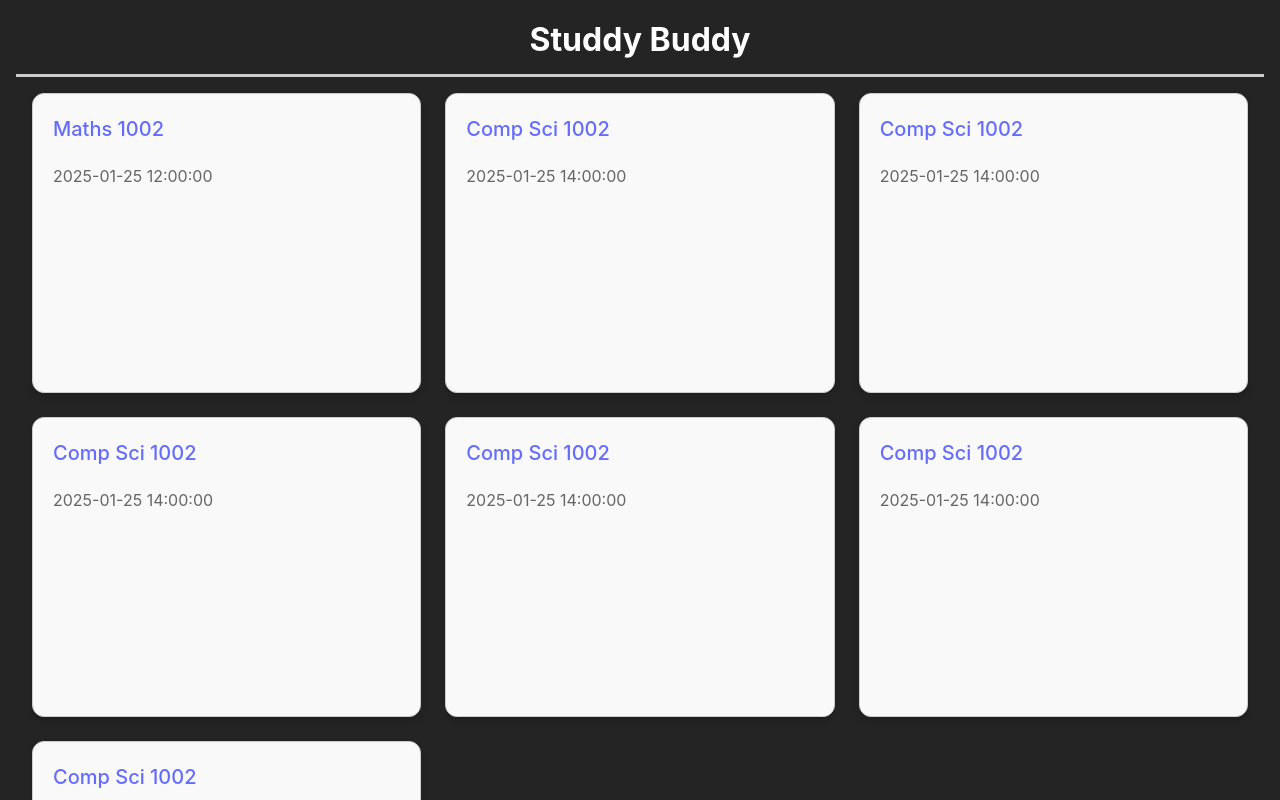
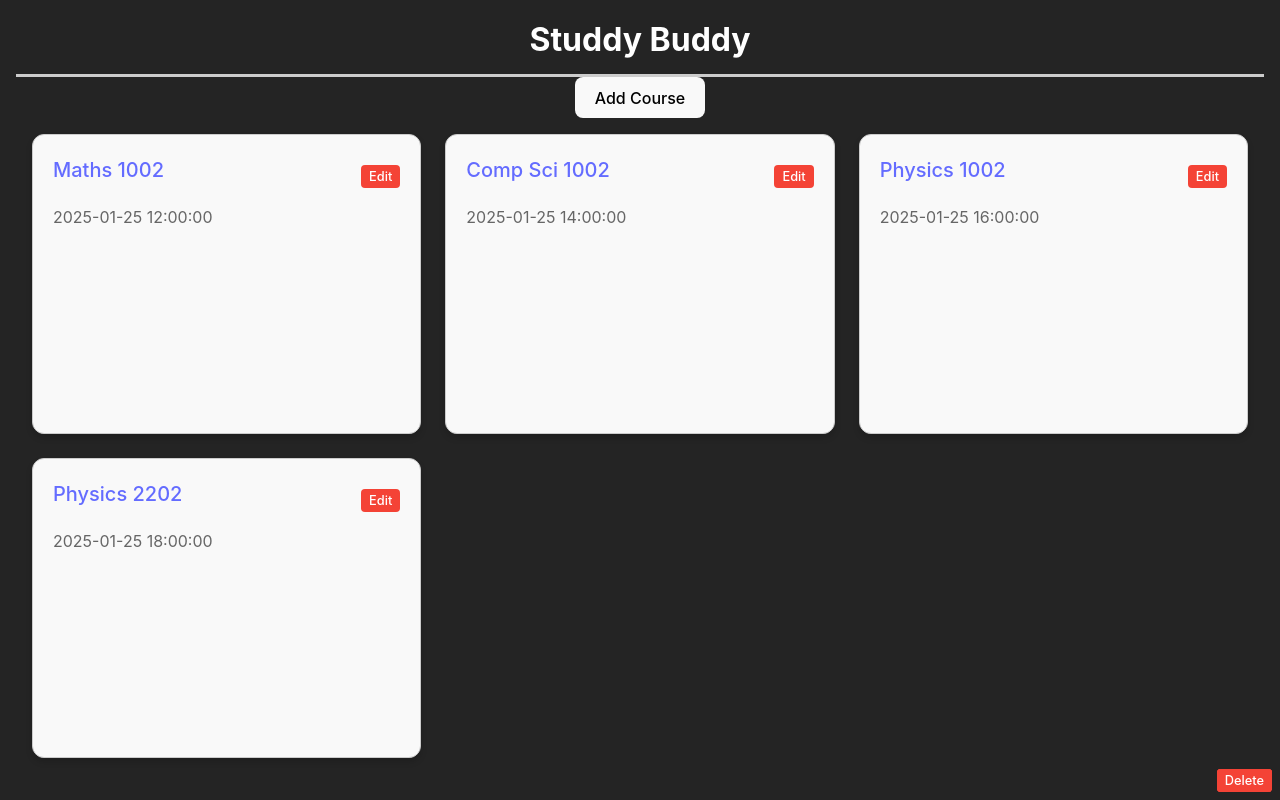
Before and after one commit to f0rbit/studdy-buddy, a React (Vite) app: page / in a window 1280 px wide. Built offline with nearby package versions, Linux system fonts and the light colour scheme.

Commit message:
added funcs

```diff
--- a/src/App.jsx
+++ b/src/App.jsx
@@ -15,29 +15,14 @@ const default_courses = [
     last_updated: '2025-01-25 14:00:00',
   },
   {
-    id: 2,
-    title: 'Comp Sci 1002',
-    last_updated: '2025-01-25 14:00:00',
+    id: 3,
+    title: 'Physics 1002',
+    last_updated: '2025-01-25 16:00:00',
   },
   {
-    id: 2,
-    title: 'Comp Sci 1002',
-    last_updated: '2025-01-25 14:00:00',
-  },
-  {
-    id: 2,
-    title: 'Comp Sci 1002',
-    last_updated: '2025-01-25 14:00:00',
-  },
-  {
-    id: 2,
-    title: 'Comp Sci 1002',
-    last_updated: '2025-01-25 14:00:00',
-  },
-  {
-    id: 2,
-    title: 'Comp Sci 1002',
-    last_updated: '2025-01-25 14:00:00',
+    id: 4,
+    title: 'Physics 2202',
+    last_updated: '2025-01-25 18:00:00',
   },
 ];
 
@@ -79,8 +64,27 @@ function App() {
     setNotes(updated_notes);
   };
 
+  const addCourse = (newCourse) => {
+    setCourses([...courses, newCourse]);
+  };
+
+  const deleteCourse = (id) => {
+    setCourses(courses.filter(course => course.id !== id));
+  };
+
+  const updateCourseTitle = (id, newTitle) => {
+    const updatedCourses = courses.map((course) => {
+      if (course.id === id) {
+        return { ...course, title: newTitle };
+      } else {
+        return course;
+      }
+    });
+    setCourses(updatedCourses);
+  };
+
   return (
-    <AppData.Provider value={{ courses, notes, page, selected_course, selected_note, setSelectedNote, setCourses, setNotes, setPage, setSelectedCourse, updateNote }}>
+    <AppData.Provider value={{ courses, notes, page, selected_course, selected_note, setSelectedNote, setCourses, setNotes, setPage, setSelectedCourse, updateNote, addCourse, deleteCourse }}>
       {page === 'dashboard' ? <Dashboard /> : <Notes />}
     </AppData.Provider>
   );
--- a/src/components/course_card.jsx
+++ b/src/components/course_card.jsx
@@ -1,30 +1,69 @@
-import { useContext } from "react";
+import { useState, useContext } from "react";
 import { AppData } from "../App";
 
+export default function CourseCard({ course }) {
+  const { setPage, setSelectedCourse, deleteCourse, updateCourseTitle } = useContext(AppData);
 
-export default function CourseCard({ course }) {
-  const { setPage, setSelectedCourse } = useContext(AppData);
+  const [isEditing, setIsEditing] = useState(false);  // Track whether we're editing the title
+  const [newTitle, setNewTitle] = useState(course.title);  // Store the new title
 
   function handleClick() {
     setPage('notes');
     setSelectedCourse(course.id);
   }
 
+  function handleDelete(event) {
+    event.stopPropagation();  // Prevent triggering the onClick handler for navigation
+    const confirmDelete = window.confirm(`Are you sure you want to delete ${course.title}?`);
+    if (confirmDelete) {
+      deleteCourse(course.id);  // Proceed with delete if confirmed
+    }
+  }
 
+  function handleEditToggle(event) {
+    event.stopPropagation();
+    setIsEditing(prev => !prev);
+  }
+
+  function handleTitleChange(event) {
+    setNewTitle(event.target.value);
+  }
+
+  function handleSave() {
+    updateCourseTitle(course.id, newTitle);
+    setIsEditing(false);
+  }
 
   return (
     <div className="course-card" onClick={handleClick}>
-      <h1 className="course-title">
-        <a role="button" onClick={(e) => {
-          e.stopPropagation();
-          handleClick()
-          setPage('notes'); // TALK TO CAM ABOUT NOTES PAGE SPECIFICS
-          setSelectedCourse(course.id);
-        }}>
-          {course.title}
-        </a>
-      </h1>
+      <div className="course-card-header">
+        {isEditing ? (
+          <input
+            type="text"
+            value={newTitle}
+            onChange={handleTitleChange}
+            className="edit-course-input"
+            autoFocus
+          />
+        ) : (
+          <h1 className="course-title">
+            <a
+              role="button"
+              onClick={(e) => {
+                e.stopPropagation(); // Prevent navigation on title click
+                handleClick(); // Go to notes page
+              }}
+            >
+              {course.title}
+            </a>
+          </h1>
+        )}
+        <button className="edit-button" onClick={handleEditToggle}>
+          {isEditing ? 'Save' : 'Edit'}
+        </button>
+      </div>
       <p className="course-updated">{course.last_updated}</p>
+      <button onClick={handleDelete} className="delete-button">Delete</button>  {/* Delete button */}
     </div>
   );
 }
--- a/src/index.css
+++ b/src/index.css
@@ -422,3 +422,74 @@ button:focus-visible {
   color: #666;
   margin-top: 8px;
 }
+
+.course-card-header {
+  display: flex;
+  justify-content: space-between;
+  align-items: center;
+  position: relative;
+}
+
+.edit-button {
+  font-size: 0.8em;
+  padding: 4px 8px;
+  background-color: #f44336;
+  color: white;
+  border: none;
+  border-radius: 4px;
+  cursor: pointer;
+}
+
+.edit-button:hover {
+  background-color: #d32f2f;
+}
+
+/* Smaller delete button in the bottom-right corner */
+.delete-button {
+  position: absolute;
+  bottom: 8px;
+  right: 8px;
+  font-size: 0.8em;
+  background-color: #f44336;
+  color: white;
+  border: none;
+  border-radius: 4px;
+  padding: 4px 8px;
+  cursor: pointer;
+}
+
+.delete-button:hover {
+  background-color: #d32f2f;
+}
+
+/* Input field when editing the title */
+.edit-course-input {
+  font-size: 1.2em;
+  padding: 8px;
+  width: 100%;
+  border: 1px solid #ccc;
+  border-radius: 4px;
+  box-sizing: border-box;
+}
+
+.add-course-button {
+  width: 100%; /* Take up full width of a grid column */
+  min-height: 300px; /* Matches the minimum height of a course card */
+  display: flex;
+  justify-content: center;
+  align-items: center;
+  background-color: #4caf50;
+  color: white;
+  font-size: 1.5em;
+  border-radius: 12px;
+  cursor: pointer;
+  border: 1px solid #ccc;
+}
+
+.add-course-button:hover {
+  background-color: #45a049;
+}
+
+.course-grid .add-course-button {
+  grid-column: span 3; /* Make sure it spans full width */
+}
--- a/src/pages/dashboard.jsx
+++ b/src/pages/dashboard.jsx
@@ -3,17 +3,25 @@ import CourseCard from "../components/course_card";
 import { useContext } from "react";
 
 // dashboard page
+export default function Dashboard() {
+  const { courses, addCourse, deleteCourse } = useContext(AppData);
 
-
-export default function Dashboard() {
-  const { courses, notes } = useContext(AppData);
+  const handleAddCourse = () => {
+    const newCourse = {
+      id: courses.length + 1,  // Assign a new unique ID
+      title: `New Course ${courses.length + 1}`,
+      last_updated: new Date().toISOString(),
+    };
+    addCourse(newCourse);
+  };
 
   return (
     <div className="dashboard-container">
       <h1 className="dashboard-title">Studdy Buddy</h1>
+      <button onClick={handleAddCourse}>Add Course</button>
       <div className="course-grid">
         {courses.map((course) => (
-          <CourseCard key={course.id} course={course} />
+          <CourseCard key={course.id} course={course} onDelete={deleteCourse} />
         ))}
       </div>
     </div>
```
Also changed, not shown: 1 other file (tests, documents, lock files or other folders).
